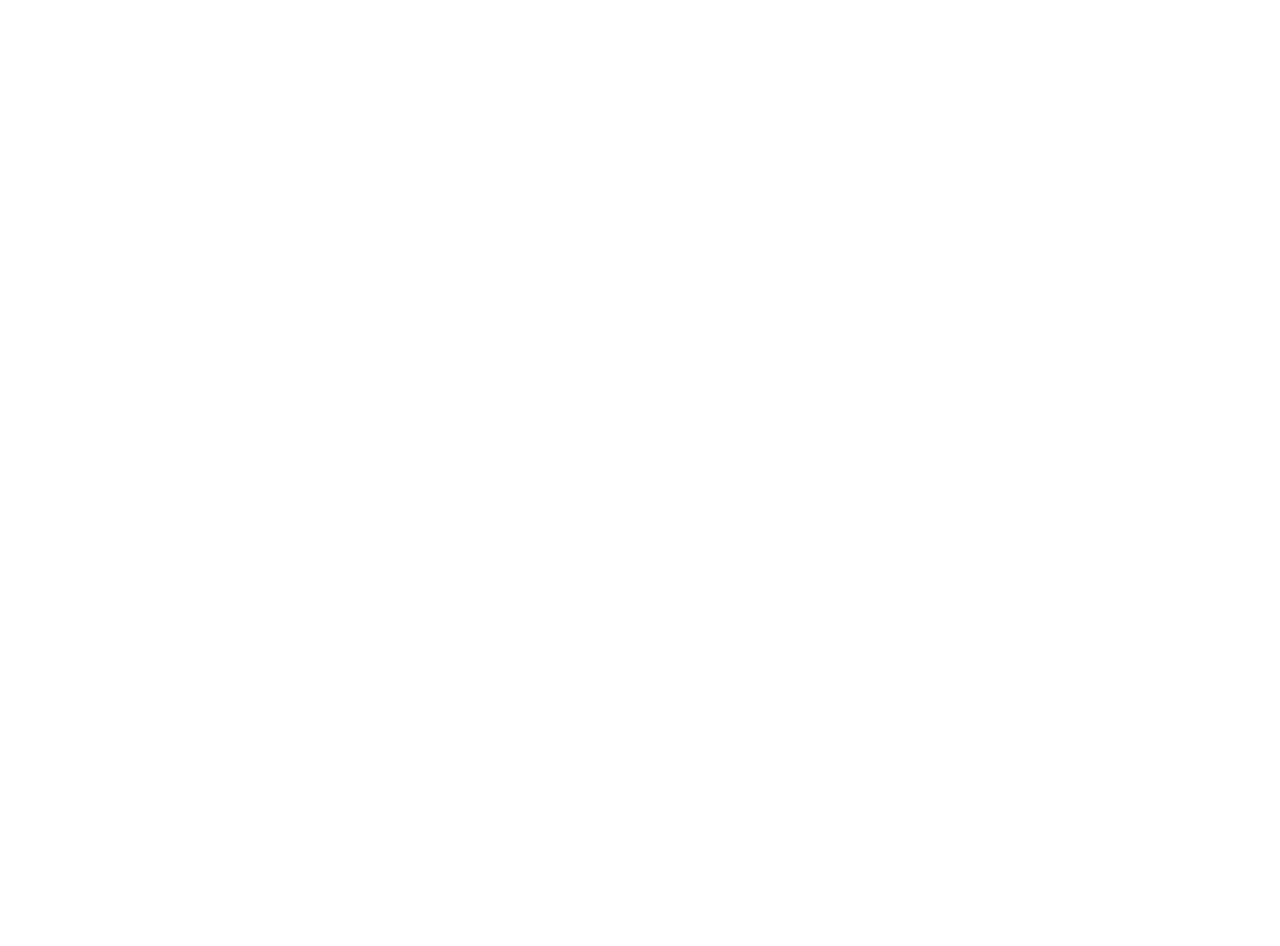
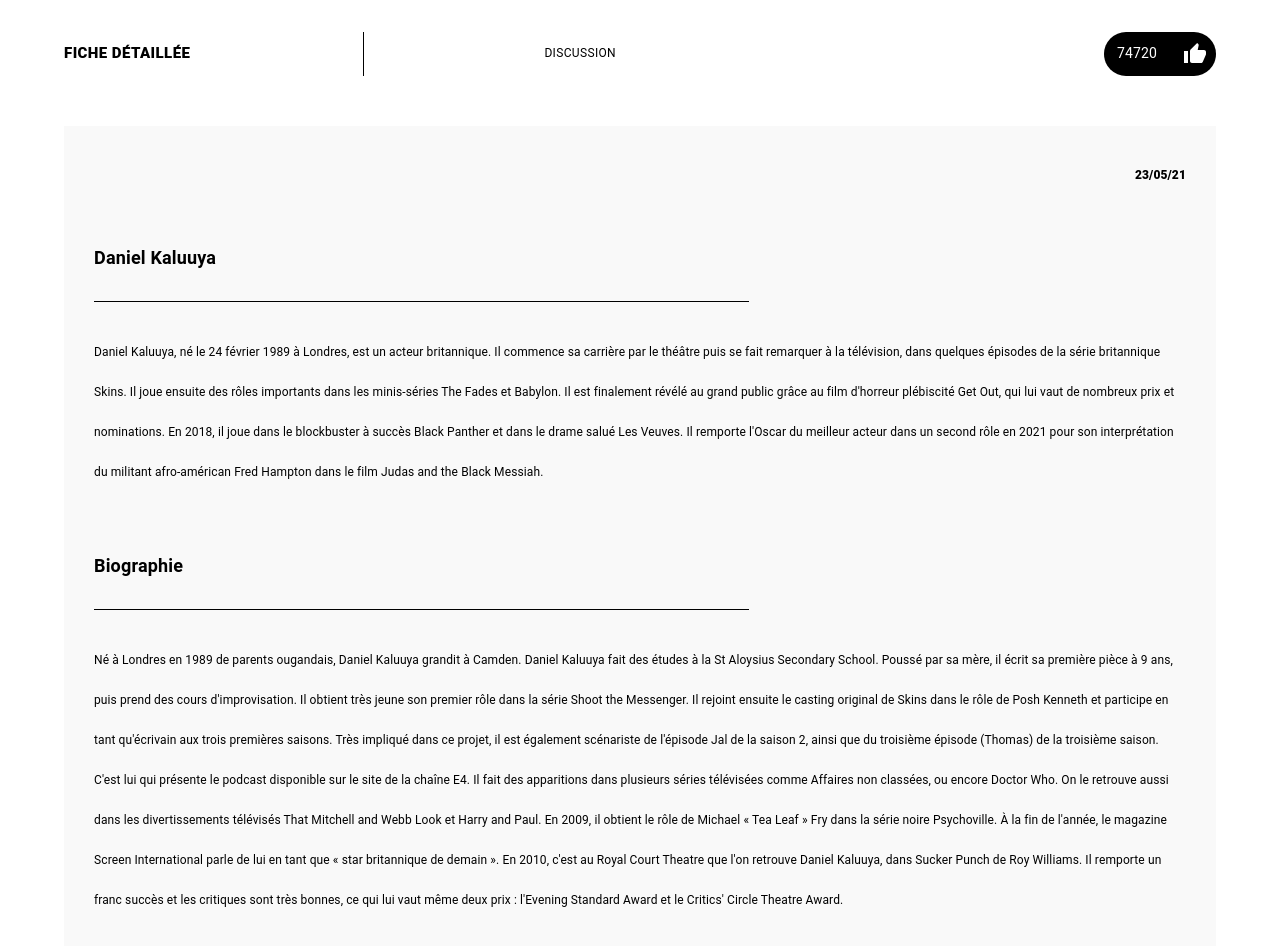
Before and after one commit to NameFarhan/wikipedia-article-page, a React (Vite) app: page / in a window 1280 px wide. Shown: the part 1720-2666 px from the top of the page. Before the commit the page ends 1687 px from the top, so only its background shows below. Built offline with nearby package versions, Linux system fonts and the light colour scheme.

Commit message:
Finished second row

```diff
--- a/src/Components/First_Row.jsx
+++ b/src/Components/First_Row.jsx
@@ -20,7 +20,17 @@ const First_Row = () => {
   ];
 
   return (
-    <Box sx={{ display: "flex", flexDirection: "column", gap: "65px" }}>
+    <Box
+      sx={{
+        display: "flex",
+        flexDirection: "column",
+        gap: "65px",
+        justifyContent: {
+          mobile: "center",
+          desktop: "unset ",
+        },
+      }}
+    >
       <First_Row_First_Slider />
       <First_Row_Second_Slider
         images={images}
--- a/src/Components/MainContent.jsx
+++ b/src/Components/MainContent.jsx
@@ -25,12 +25,12 @@ const MainContent = ({ mainHeading }) => {
           {mainHeading}
         </Typography>
 
-        <Grid2 container spacing={4}>
+        <Grid2 container spacing={12}>
           <Grid2
             item
             size={{
               mobile: 12,
-              laptop: 3,
+              desktop: 3,
             }}
           >
             <Box
@@ -38,7 +38,7 @@ const MainContent = ({ mainHeading }) => {
                 display: "flex",
                 justifyContent: {
                   mobile: "center",
-                  laptop: "flex-start",
+                  desktop: "flex-start",
                 },
                 alignItems: "center",
                 width: "100%",
@@ -53,17 +53,14 @@ const MainContent = ({ mainHeading }) => {
             item
             size={{
               mobile: 12,
-              laptop: 6,
+              desktop: 6,
             }}
           >
             <Box
               sx={{
                 display: "flex",
-                justifyContent: {
-                  mobile: "center",
-                  laptop: "center",
-                },
-                alignItems: "center",
+                justifyContent: "center",
+                alignItems: "flex-start",
                 width: "100%",
                 height: "100%",
               }}
@@ -78,7 +75,7 @@ const MainContent = ({ mainHeading }) => {
             item
             size={{
               mobile: 12,
-              laptop: 3,
+              desktop: 3,
             }}
           >
             <Box
--- a/src/Components/Second_Row.jsx
+++ b/src/Components/Second_Row.jsx
@@ -1,11 +1,275 @@
-
-
-import React from 'react'
+import { useTheme } from "@emotion/react";
+import { Box, Button, Divider, Grid2, Typography } from "@mui/material";
+import ThumbUpIcon from "@mui/icons-material/ThumbUp"; // Import the like icon
+import React, { useState } from "react";
 
 const Second_Row = () => {
+  const theme = useTheme();
+  const [activeContent, setActiveContent] = useState("Fiche Détaillée");
+
   return (
-    <div>Second_Row</div>
-  )
-}
+    <Box
+      sx={{
+        display: "flex",
+        flexDirection: "column", // Stack children vertically
+        gap: "50px", // Add spacing between rows
+        width: "100%",
+      }}
+    >
+      {/* Top row with buttons */}
+      <Grid2
+        container
+        spacing={4} // Add spacing between grid items
+      >
+        {/* Buttons and Divider Section */}
+        <Grid2
+          item
+          size={{
+            mobile: 12,
+            laptop: 6,
+          }}
+        >
+          <Box
+            sx={{
+              display: "flex",
+              alignItems: "center",
+              justifyContent: {
+                mobile: "space-between",
+                tablet: "center",
+                laptop: "space-between",
+              },
+              gap: "10px",
+            }}
+          >
+            <Button
+              onClick={() => setActiveContent("Fiche Détaillée")}
+              sx={{
+                color:
+                  activeContent === "Fiche Détaillée" ? "primary.main" : "#000",
+                fontWeight: "800",
+                fontSize: {
+                  mobile: "15px",
+                },
+                color: "#000",
+                padding: "0",
+              }}
+            >
+              Fiche Détaillée
+            </Button>
+            <Divider
+              orientation="vertical"
+              flexItem
+              sx={{ borderColor: "#000", height: "44px" }}
+            />
+            <Button
+              onClick={() => setActiveContent("Discussion")}
+              sx={{
+                color: activeContent === "Discussion" ? "primary.main" : "#000",
+                fontWeight: "400",
+                fontSize: "12px",
+              }}
+            >
+              Discussion
+            </Button>
+          </Box>
+        </Grid2>
 
-export default Second_Row
+        {/* Like Section */}
+        <Grid2
+          item
+          size={{
+            mobile: 12,
+            laptop: 6,
+          }}
+          sx={{
+            display: "flex",
+            justifyContent: {
+              mobile: "center",
+              laptop: "flex-end",
+            },
+          }}
+        >
+          <Box
+            sx={{
+              display: "flex",
+              justifyContent: "center",
+              alignItems: "center",
+              gap: "30px",
+              bgcolor: "#000",
+              borderRadius: "30px",
+              padding: "3px 13px",
+              color: "#fff",
+            }}
+          >
+            <Typography
+              sx={{
+                fontSize: {
+                  mobile: "14px",
+                },
+              }}
+            >
+              74720
+            </Typography>
+            <Button
+              variant="text"
+              sx={{
+                minWidth: "unset", // Remove extra padding for a compact look
+                color: "#FFF", // Set button color
+                width: "12px",
+                height: "12px",
+              }}
+            >
+              <ThumbUpIcon />
+            </Button>
+          </Box>
+        </Grid2>
+      </Grid2>
+
+      {/* Dynamic content box */}
+      <Box
+        sx={{
+          p: {
+            mobile: "30px 20px 100px 20px",
+            laptop: "40px 30px 120px 30px",
+            desktop: "50px 40px 100px 40px",
+          },
+          backgroundColor: "#F9F9F9",
+        }}
+      >
+        {activeContent === "Fiche Détaillée" ? (
+          <>
+            <Box sx={{ display: "flex", flexDirection: "column", gap: "60px" }}>
+              <Box
+                sx={{
+                  display: "flex",
+                  justifyContent: "flex-end",
+                  alignItems: "flex-end",
+                }}
+              >
+                <Typography
+                  sx={{
+                    fontSize: "12px",
+                    fontWeight: "1000",
+                  }}
+                >
+                  23/05/21
+                </Typography>
+              </Box>
+              <Box
+                sx={{ display: "flex", flexDirection: "column", gap: "30px" }}
+              >
+                <Typography
+                  sx={{
+                    fontWeight: "700",
+                    fontSize: {
+                      mobile: "15px",
+                      laptop: "18px",
+                    },
+                  }}
+                >
+                  Daniel Kaluuya
+                </Typography>
+                <Divider
+                  orientation="horizontal"
+                  flexItem
+                  sx={{
+                    borderColor: "#000",
+                    width: {
+                      mobile: "100%",
+                      laptop: "60%",
+                    },
+                  }}
+                />
+                <Typography
+                  sx={{
+                    fontSize: {
+                      mobile: "12px",
+                      lineHeight: "40px",
+                    },
+                  }}
+                >
+                  Daniel Kaluuya, né le 24 février 1989 à Londres, est un acteur
+                  britannique. Il commence sa carrière par le théâtre puis se
+                  fait remarquer à la télévision, dans quelques épisodes de la
+                  série britannique Skins. Il joue ensuite des rôles importants
+                  dans les minis-séries The Fades et Babylon. Il est finalement
+                  révélé au grand public grâce au film d'horreur plébiscité Get
+                  Out, qui lui vaut de nombreux prix et nominations. En 2018, il
+                  joue dans le blockbuster à succès Black Panther et dans le
+                  drame salué Les Veuves. Il remporte l'Oscar du meilleur acteur
+                  dans un second rôle en 2021 pour son interprétation du
+                  militant afro-américan Fred Hampton dans le film Judas and the
+                  Black Messiah.
+                </Typography>
+              </Box>
+              <Box
+                sx={{ display: "flex", flexDirection: "column", gap: "30px" }}
+              >
+                <Typography
+                  sx={{
+                    fontWeight: "700",
+                    fontSize: {
+                      mobile: "15px",
+                      laptop: "18px",
+                    },
+                  }}
+                >
+                  Biographie
+                </Typography>
+                <Divider
+                  orientation="horizontal"
+                  flexItem
+                  sx={{
+                    borderColor: "#000",
+                    width: {
+                      mobile: "100%",
+                      laptop: "60%",
+                    },
+                  }}
+                />
+                <Typography
+                  sx={{
+                    fontSize: {
+                      mobile: "12px",
+                      lineHeight: "40px",
+                    },
+                  }}
+                >
+                  Né à Londres en 1989 de parents ougandais, Daniel Kaluuya
+                  grandit à Camden. Daniel Kaluuya fait des études à la St
+                  Aloysius Secondary School. Poussé par sa mère, il écrit sa
+                  première pièce à 9 ans, puis prend des cours d'improvisation.
+                  Il obtient très jeune son premier rôle dans la série Shoot the
+                  Messenger. Il rejoint ensuite le casting original de Skins
+                  dans le rôle de Posh Kenneth et participe en tant qu'écrivain
+                  aux trois premières saisons. Très impliqué dans ce projet, il
+                  est également scénariste de l'épisode Jal de la saison 2,
+                  ainsi que du troisième épisode (Thomas) de la troisième
+                  saison. C'est lui qui présente le podcast disponible sur le
+                  site de la chaîne E4. Il fait des apparitions dans plusieurs
+                  séries télévisées comme Affaires non classées, ou encore
+                  Doctor Who. On le retrouve aussi dans les divertissements
+                  télévisés That Mitchell and Webb Look et Harry and Paul. En
+                  2009, il obtient le rôle de Michael « Tea Leaf » Fry dans la
+                  série noire Psychoville. À la fin de l'année, le magazine
+                  Screen International parle de lui en tant que « star
+                  britannique de demain ». En 2010, c'est au Royal Court Theatre
+                  que l'on retrouve Daniel Kaluuya, dans Sucker Punch de Roy
+                  Williams. Il remporte un franc succès et les critiques sont
+                  très bonnes, ce qui lui vaut même deux prix : l'Evening
+                  Standard Award et le Critics' Circle Theatre Award.
+                </Typography>
+              </Box>
+            </Box>
+          </>
+        ) : (
+          <>
+            <Typography>You are in the Discussion</Typography>
+          </>
+        )}
+      </Box>
+    </Box>
+  );
+};
+
+export default Second_Row;
```
